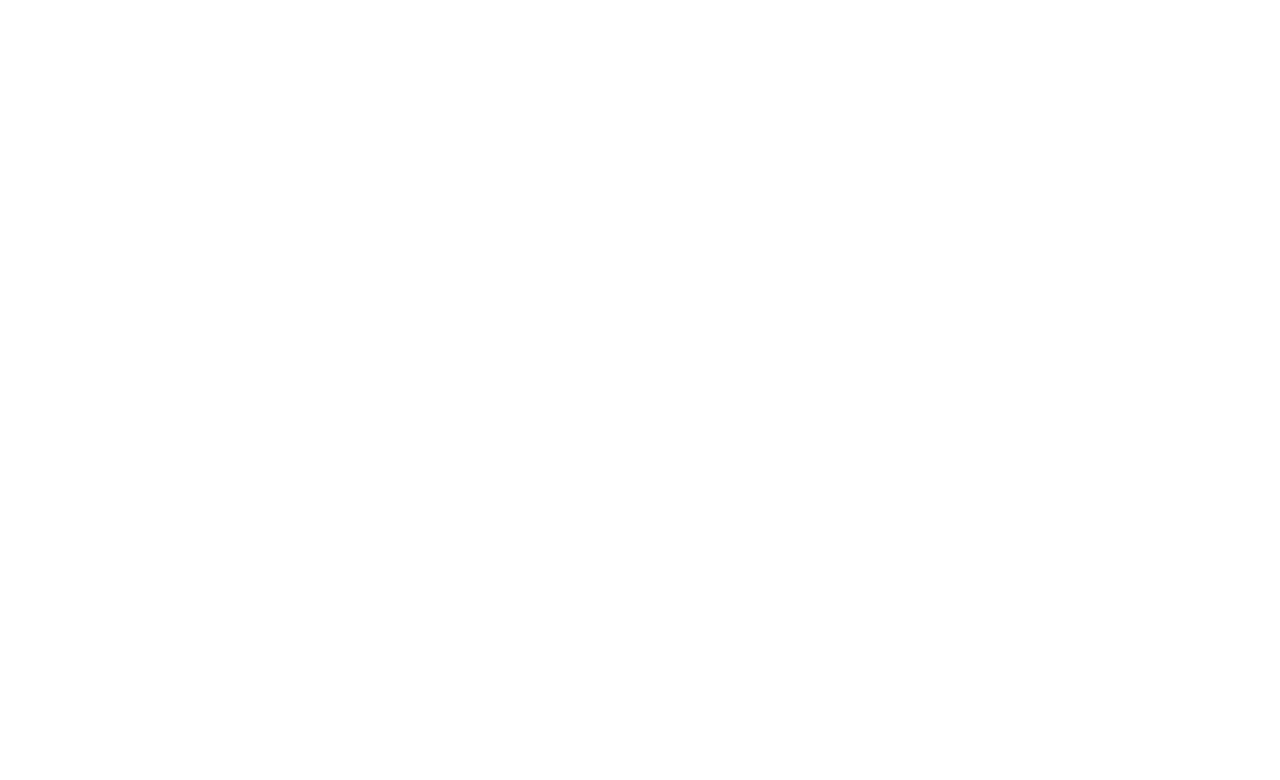
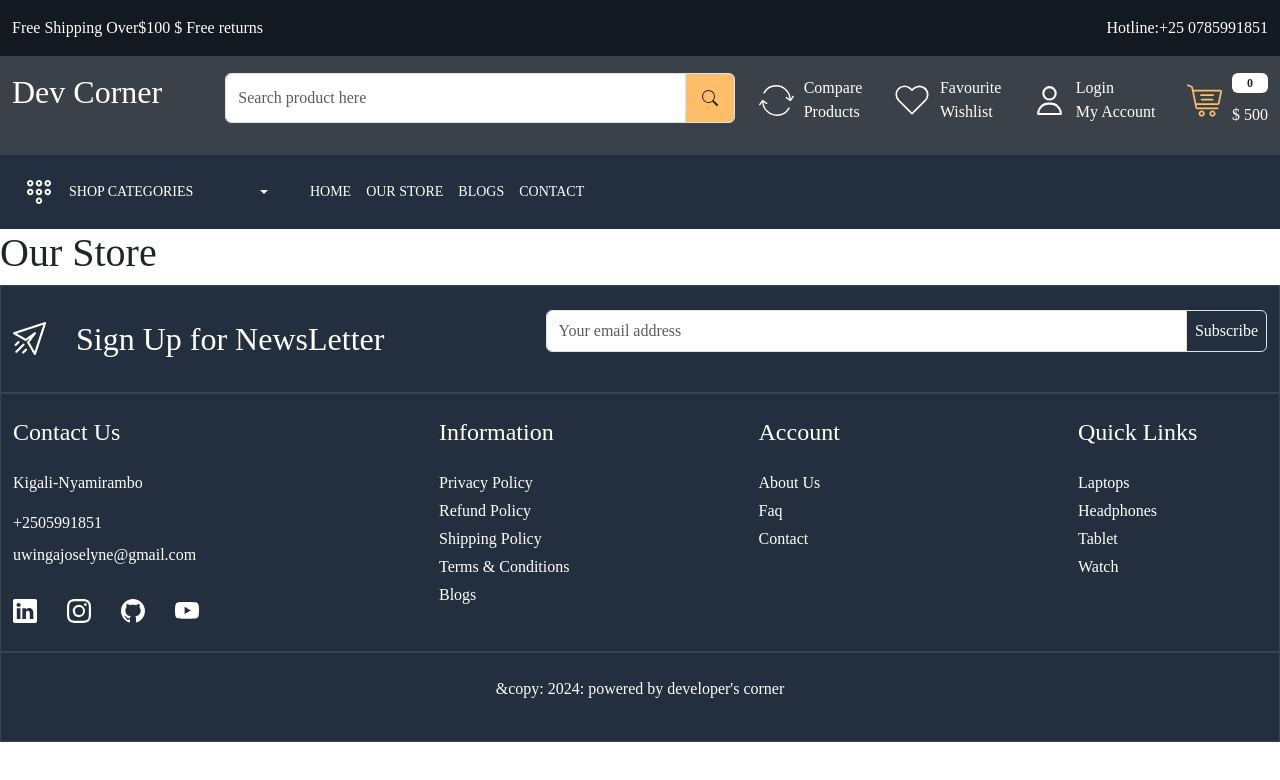
Before and after one commit to uwingabirejoselyne/learn-ecommerce-ui, a React (Create React App) app: page /store in a window 1280 px wide. Before the commit this address had no page. Shown: the top 780 px of the page. Built offline with nearby package versions, Linux system fonts and the light colour scheme.

Commit message:
creation of our store page

```diff
--- a/src/App.js
+++ b/src/App.js
@@ -5,6 +5,7 @@
 import Home from './pages/Home';
 import About from './pages/About';
 import Contact from './pages/Contact';
+import OurStore from './pages/OurStore';
 
 function App() {
   return (<>
@@ -14,6 +15,7 @@
           <Route index element={<Home />} />
           <Route path='about' element={<About/>}/>
           <Route path='contact' element={<Contact/>}/>
+          <Route path='store' element={<OurStore/>}></Route>
 
         </Route>
       </Routes>
--- a/src/components/Header.js
+++ b/src/components/Header.js
@@ -86,7 +86,7 @@
                 <div className='menu-links'>
                   <div className='d-flex align-items-center gap-15'>
                     <NavLink to='/'>Home</NavLink>
-                    <NavLink to='/'>Our Store</NavLink>
+                    <NavLink to='/store'>Our Store</NavLink>
                     <NavLink to='/'>Blogs</NavLink>
                     <NavLink to='/'>Contact</NavLink>
                   </div>
--- /dev/null
+++ b/src/pages/OurStore.js
@@ -0,0 +1,11 @@
+import React from 'react'
+
+const OurStore = () => {
+  return (
+    <div>
+      <h1>Our Store</h1>
+    </div>
+  )
+}
+
+export default OurStore
```
